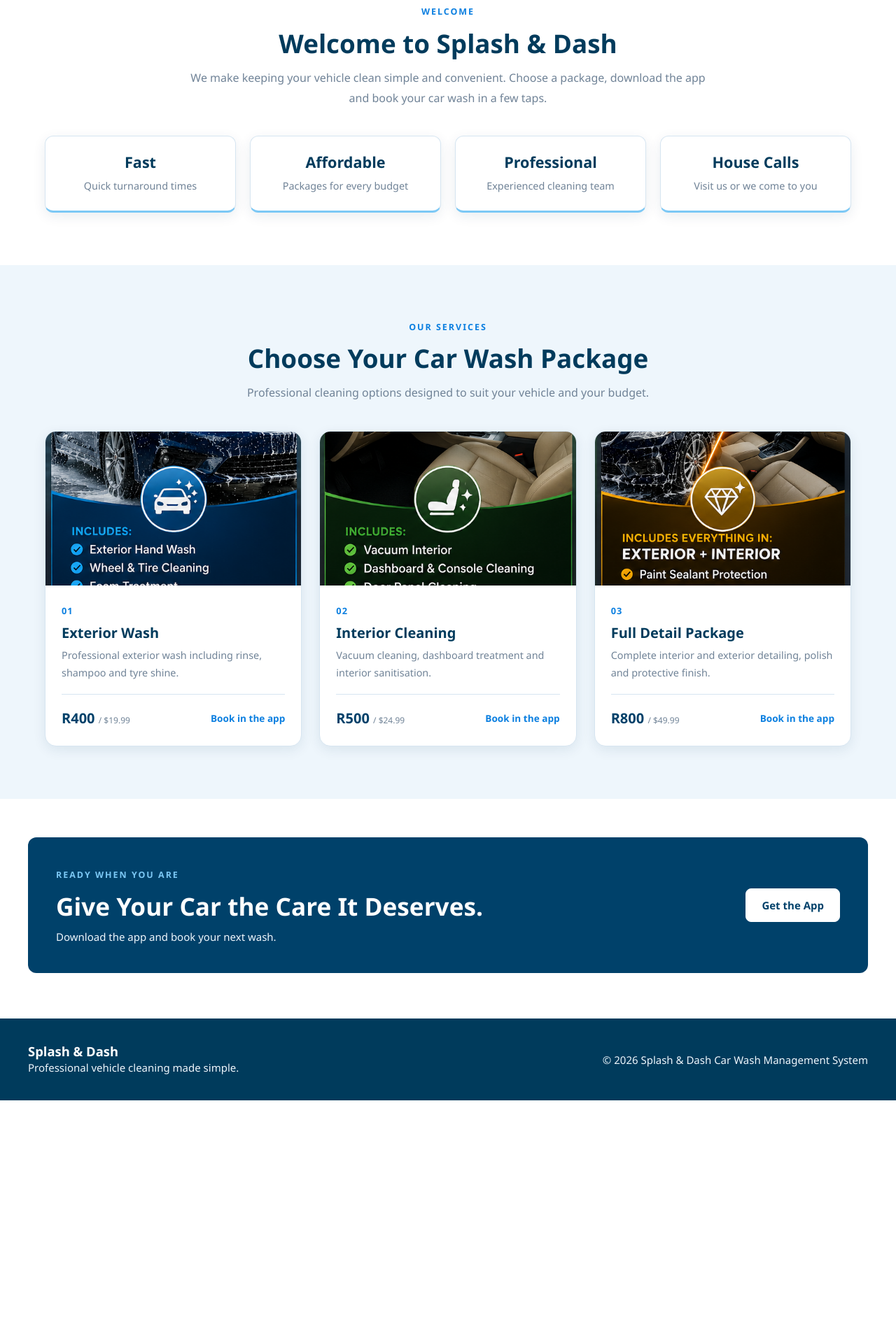
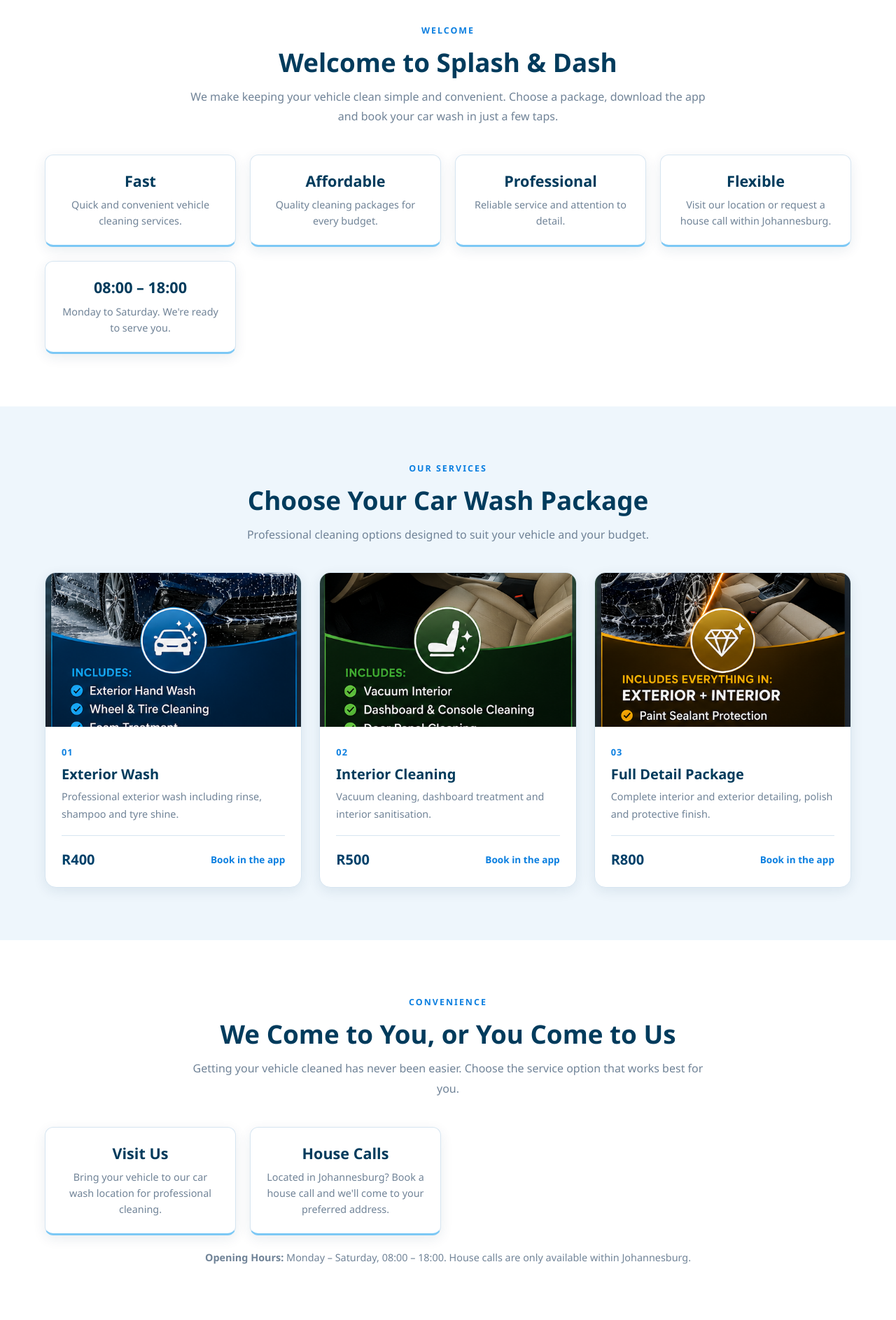
Before and after one commit to BulelwaN/Splash-and-Dash-, a plain HTML site: page website_source/index.html in a window 1280 px wide. Shown: the part 736-2623 px from the top of the page at 70% size. Before the commit the page ends 2309 px from the top, so only its background shows below. Drawn offline with Linux system fonts and the light colour scheme.

Commit message:
added a secret gateway for staff members

```diff
--- a/website_source/index.html
+++ b/website_source/index.html
@@ -1,8 +1,10 @@
+
 <!DOCTYPE html>
 <html lang="en">
 <head>
     <meta charset="UTF-8">
     <meta name="viewport" content="width=device-width, initial-scale=1.0">
+    <meta name="description" content="Splash & Dash offers professional vehicle cleaning, convenient bookings and house calls within Johannesburg.">
     <title>Splash &amp; Dash Car Wash</title>
     <link rel="stylesheet" href="css/base.css">
     <link rel="stylesheet" href="css/site.css">
@@ -30,6 +32,8 @@
     </nav>
 
     <main>
+
+        <!-- Main welcome banner -->
         <section class="hero">
             <img src="images/carwash banner.png" alt="Professional car wash service">
             <div class="hero-overlay"></div>
@@ -37,7 +41,10 @@
             <div class="hero-content">
                 <span class="eyebrow">Professional Car Care</span>
                 <h2>Keep Your Vehicle<br>Looking Brand New</h2>
-                <p>Fast, affordable and professional vehicle cleaning services.</p>
+                <p>
+                    Fast, affordable and professional vehicle cleaning.
+                    Visit us or let us come to you within Johannesburg.
+                </p>
 
                 <div class="hero-buttons">
                     <a class="btn btn-primary" href="app.html">Get the App</a>
@@ -45,48 +52,72 @@
             </div>
         </section>
 
+        <!-- Business introduction and key information -->
         <section class="welcome section">
+
             <div class="section-heading">
                 <span class="section-label">WELCOME</span>
                 <h2>Welcome to Splash &amp; Dash</h2>
                 <p>
                     We make keeping your vehicle clean simple and convenient.
-                    Choose a package, download the app and book your car wash in a few taps.
+                    Choose a package, download the app and book your car wash
+                    in just a few taps.
                 </p>
             </div>
 
             <div class="stats">
+
                 <div class="stat-card">
                     <strong>Fast</strong>
-                    <span>Quick turnaround times</span>
+                    <span>Quick and convenient vehicle cleaning services.</span>
                 </div>
+
                 <div class="stat-card">
                     <strong>Affordable</strong>
-                    <span>Packages for every budget</span>
+                    <span>Quality cleaning packages for every budget.</span>
                 </div>
+
                 <div class="stat-card">
                     <strong>Professional</strong>
-                    <span>Experienced cleaning team</span>
+                    <span>Reliable service and attention to detail.</span>
                 </div>
+
                 <div class="stat-card">
-                    <strong>House Calls</strong>
-                    <span>Visit us or we come to you</span>
+                    <strong>Flexible</strong>
+                    <span>
+                        Visit our location or request a house call
+                        within Johannesburg.
+                    </span>
                 </div>
+
+                <div class="stat-card">
+                    <strong>08:00 – 18:00</strong>
+                    <span>Monday to Saturday. We're ready to serve you.</span>
+                </div>
+
             </div>
+
         </section>
 
+        <!-- Available car wash packages -->
         <section class="services section">
+
             <div class="section-heading">
                 <span class="section-label">OUR SERVICES</span>
                 <h2>Choose Your Car Wash Package</h2>
-                <p>Professional cleaning options designed to suit your vehicle and your budget.</p>
+                <p>
+                    Professional cleaning options designed to suit
+                    your vehicle and your budget.
+                </p>
             </div>
 
             <div class="services-grid">
+
                 <article class="service-card">
                     <div class="service-image">
                         <img src="images/wash0.png" alt="Exterior wash">
                     </div>
+
                     <div class="service-content">
                         <span class="service-number">01</span>
                         <h3>Exterior Wash</h3>
@@ -94,8 +125,9 @@
                             Professional exterior wash including rinse,
                             shampoo and tyre shine.
                         </p>
+
                         <div class="service-bottom">
-                            <strong>R400 <small>/ $19.99</small></strong>
+                            <strong>R400</strong>
                             <a href="app.html">Book in the app</a>
                         </div>
                     </div>
@@ -105,6 +137,7 @@
                     <div class="service-image">
                         <img src="images/wash12.png" alt="Interior cleaning">
                     </div>
+
                     <div class="service-content">
                         <span class="service-number">02</span>
                         <h3>Interior Cleaning</h3>
@@ -112,8 +145,9 @@
                             Vacuum cleaning, dashboard treatment
                             and interior sanitisation.
                         </p>
+
                         <div class="service-bottom">
-                            <strong>R500 <small>/ $24.99</small></strong>
+                            <strong>R500</strong>
                             <a href="app.html">Book in the app</a>
                         </div>
                     </div>
@@ -123,6 +157,7 @@
                     <div class="service-image">
                         <img src="images/wash13.png" alt="Full detail package">
                     </div>
+
                     <div class="service-content">
                         <span class="service-number">03</span>
                         <h3>Full Detail Package</h3>
@@ -130,23 +165,67 @@
                             Complete interior and exterior detailing,
                             polish and protective finish.
                         </p>
+
                         <div class="service-bottom">
-                            <strong>R800 <small>/ $49.99</small></strong>
+                            <strong>R800</strong>
                             <a href="app.html">Book in the app</a>
                         </div>
                     </div>
                 </article>
+
             </div>
         </section>
 
+        <!-- Booking and service availability information -->
+        <section class="section">
+
+            <div class="section-heading">
+                <span class="section-label">CONVENIENCE</span>
+                <h2>We Come to You, or You Come to Us</h2>
+                <p>
+                    Getting your vehicle cleaned has never been easier.
+                    Choose the service option that works best for you.
+                </p>
+            </div>
+
+            <div class="stats">
+
+                <div class="stat-card">
+                    <strong>Visit Us</strong>
+                    <span>
+                        Bring your vehicle to our car wash location
+                        for professional cleaning.
+                    </span>
+                </div>
+
+                <div class="stat-card">
+                    <strong>House Calls</strong>
+                    <span>
+                        Located in Johannesburg? Book a house call
+                        and we'll come to your preferred address.
+                    </span>
+                </div>
+
+            </div>
+
+            <p style="text-align:center; margin-top:20px; font-size:0.9rem;">
+                <strong>Opening Hours:</strong> Monday – Saturday, 08:00 – 18:00.
+                House calls are only available within Johannesburg.
+            </p>
+
+        </section>
+
+        <!-- Download application call to action -->
         <section class="cta">
             <div>
                 <span class="section-label">READY WHEN YOU ARE</span>
                 <h2>Give Your Car the Care It Deserves.</h2>
                 <p>Download the app and book your next wash.</p>
             </div>
+
             <a class="btn btn-light" href="app.html">Get the App</a>
         </section>
+
     </main>
 
     <footer class="site-footer">
@@ -155,9 +234,37 @@
                 <h3>Splash &amp; Dash</h3>
                 <p>Professional vehicle cleaning made simple.</p>
             </div>
+
             <p>&copy; 2026 Splash &amp; Dash Car Wash Management System</p>
         </div>
     </footer>
 
+    <!-- Secret staff gateway: click the logo five times -->
+    <script>
+        const logo = document.querySelector(".brand img");
+
+        let clickCount = 0;
+        let resetTimer;
+
+        if (logo) {
+            logo.addEventListener("click", function(event) {
+                event.preventDefault();
+
+                clickCount++;
+
+                clearTimeout(resetTimer);
+
+                if (clickCount === 5) {
+                    window.location.href = "login.html";
+                    return;
+                }
+
+                resetTimer = setTimeout(function() {
+                    clickCount = 0;
+                }, 2500);
+            });
+        }
+    </script>
+
 </body>
 </html>
```
